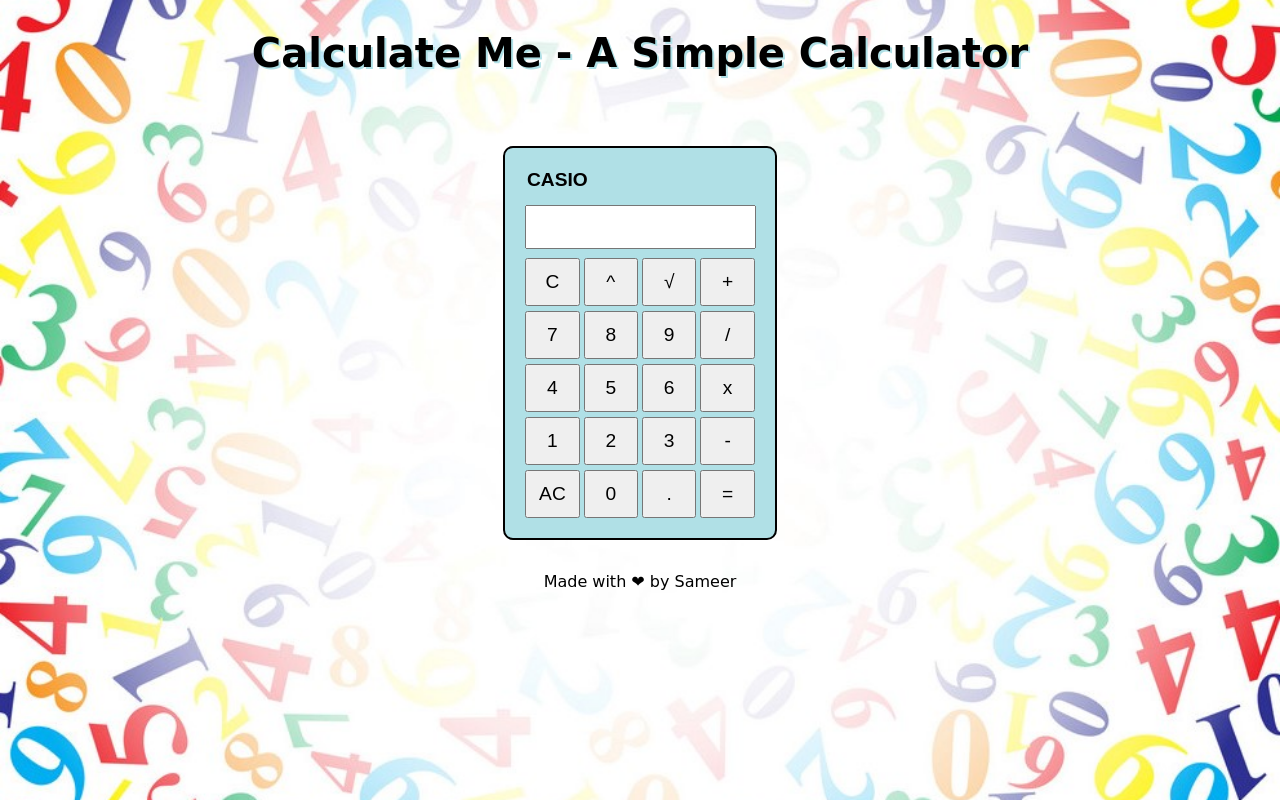
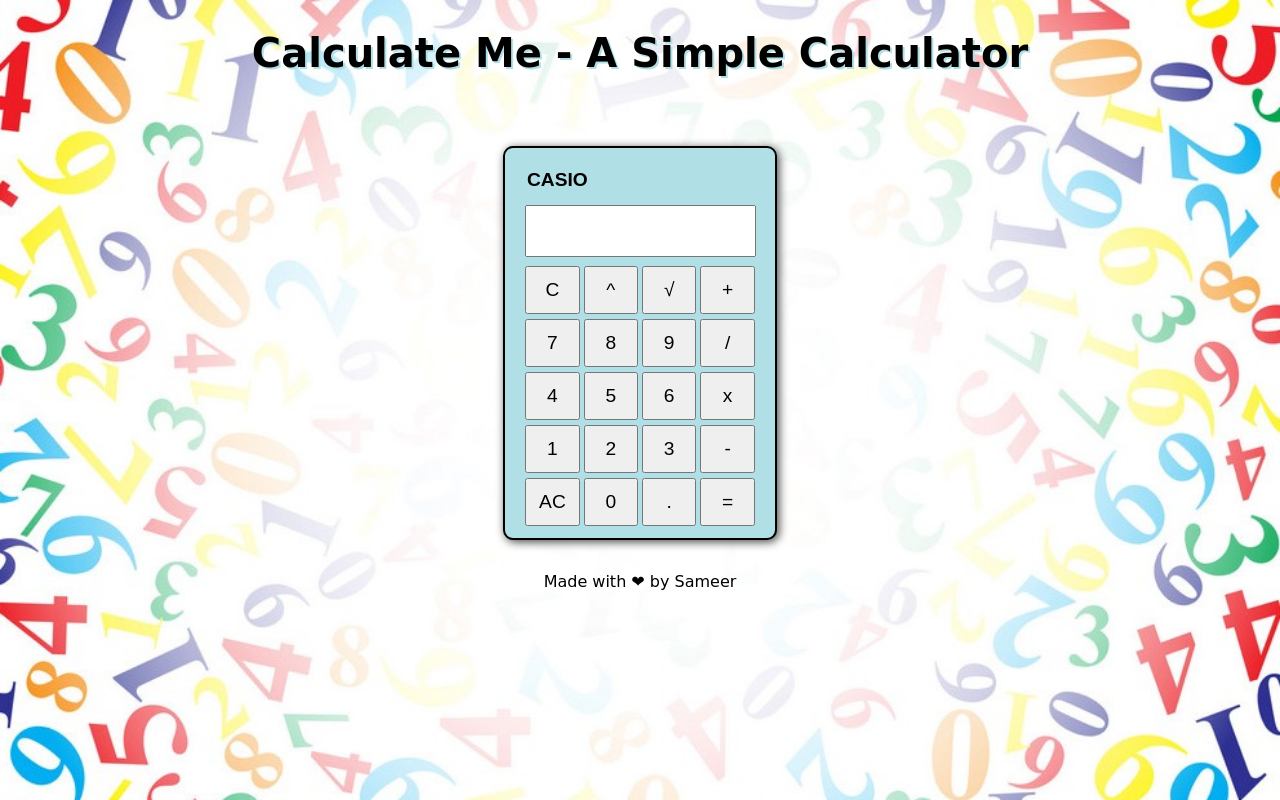
Before and after one commit to Sameer-Crazy/calculate-me, a plain HTML site: page index.html in a window 1280 px wide. Drawn offline with Linux system fonts and the light colour scheme.

Commit message:
Update style.css

```diff
--- a/css/style.css
+++ b/css/style.css
@@ -38,7 +38,7 @@ p{
     text-align:center;
     border:2px solid black;
     border-radius:10px;
-    /* box-shadow: 2px 2px grey; */
+    box-shadow: 2px 2px 10px #444;
 }
 
 .col{
@@ -54,7 +54,7 @@ p{
 
 #textbox{
     width:207px;
-    height:20px;
+    height:28px;
     padding:10px;
     margin:9px auto;
     font-size:larger;
```
